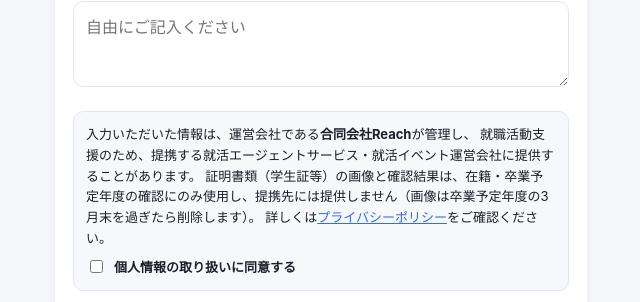
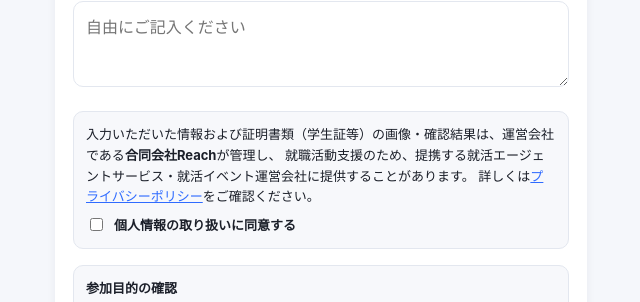
Before and after one commit to godoreach/reach-entry, a plain HTML site: page index.html in a window 1280 px wide. Shown: the part 1496-1798 px from the top of the page, without its empty margins (319-959 px from the left). Drawn offline with Linux system fonts and the light colour scheme.

Commit message:
Update index.html

```diff
--- a/index.html
+++ b/index.html
@@ -150,9 +150,8 @@
         <textarea name="concern" rows="3" placeholder="自由にご記入ください"></textarea>
 
         <div class="consent">
-          入力いただいた情報は、運営会社である<b>合同会社Reach</b>が管理し、
+          入力いただいた情報および証明書類（学生証等）の画像・確認結果は、運営会社である<b>合同会社Reach</b>が管理し、
           就職活動支援のため、提携する就活エージェントサービス・就活イベント運営会社に提供することがあります。
-          証明書類（学生証等）の画像と確認結果は、在籍・卒業予定年度の確認にのみ使用し、提携先には提供しません（画像は卒業予定年度の3月末を過ぎたら削除します）。
           詳しくは<a href="#" id="privacyLink" target="_blank" rel="noopener">プライバシーポリシー</a>をご確認ください。
           <label><input type="checkbox" name="consent" id="consent">個人情報の取り扱いに同意する</label>
         </div>
@@ -245,7 +244,7 @@ const CONFIG = {
   PRIVACY_URL: 'https://luxuriant-playground-838.notion.site/414ca4e3a4ff8076a44dc2ff48c53524', // プライバシーポリシー（Notion公開ページ）
   MAX_SIDE: 1800,    // 送信画像の長辺(px)
   JPEG_QUALITY: 0.85,
-  CONSENT_VERSION: '2026-11-25', // 同意文を変更したら日付を更新（シートに記録されます）
+  CONSENT_VERSION: '2026-11-25b', // 同意文を変更したら日付を更新（シートに記録されます）
 };
 /* ================================== */
 
```
